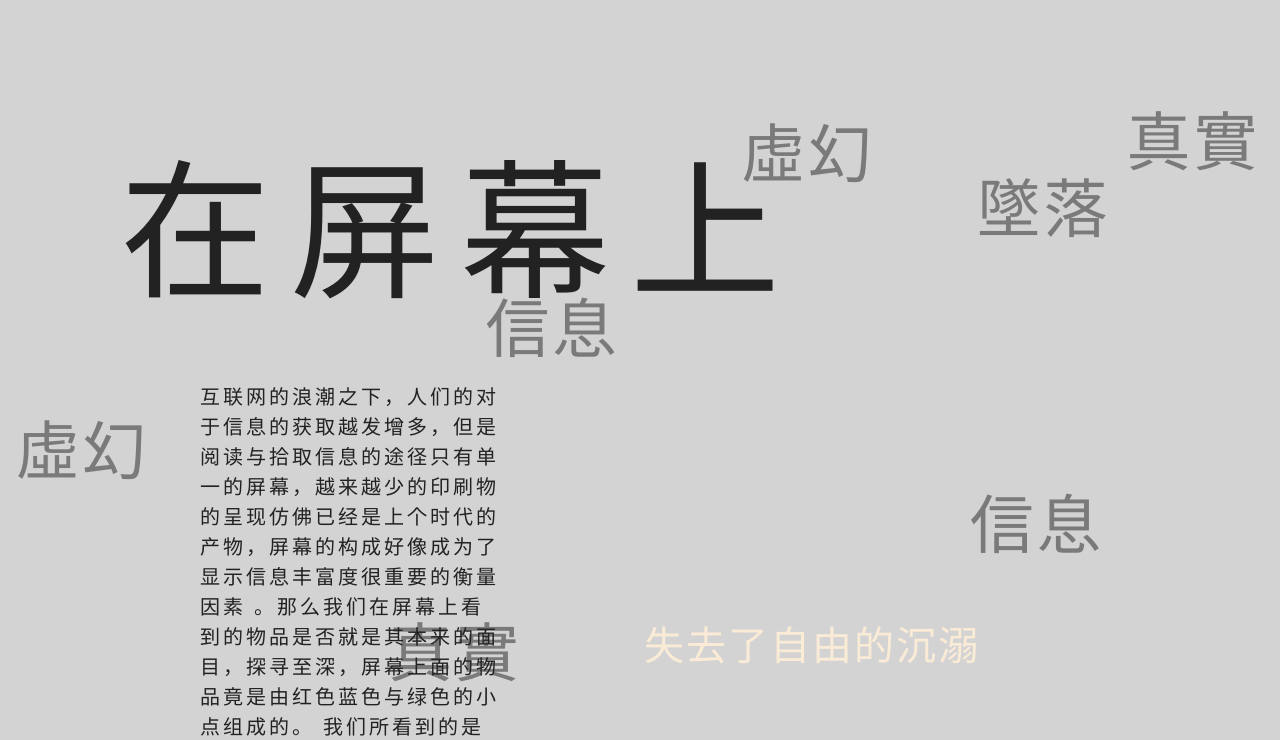
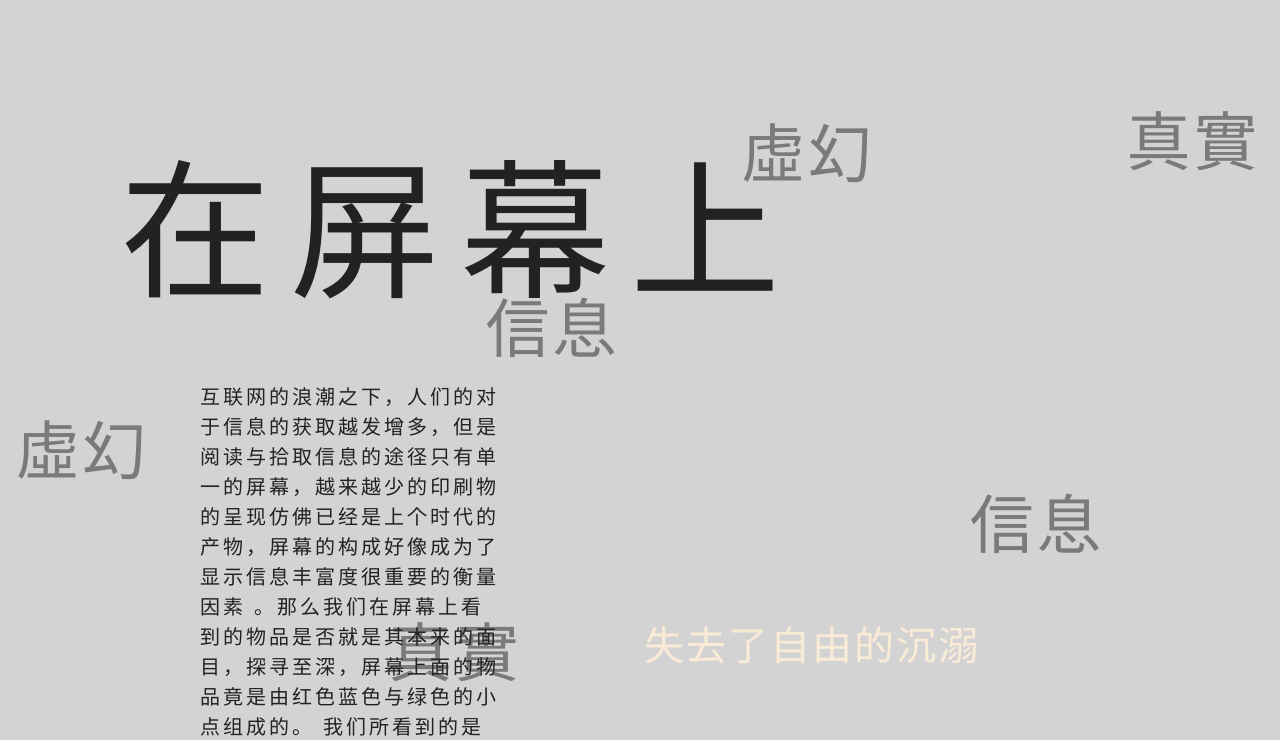
Before and after one commit to POMAMAMAMA/POMA-FINAL, a plain HTML site: page pinmu/index.html in a window 1280 px wide. Shown: the part 38-778 px from the top of the page. Drawn offline with Linux system fonts and the light colour scheme; a web font is replaced by a local one.

Commit message:
Update index.html

```diff
--- a/pinmu/index.html
+++ b/pinmu/index.html
@@ -102,7 +102,7 @@
             <p style="display: inline-block; vertical-align: middle;font-family: 'FZ';letter-spacing: 3px;font-size: 64px;color: rgb(34, 34, 34, 0.5);"></p>
         </div>
         <div class="textbox">
-            <p style="display: inline-block; vertical-align: middle;font-family: 'FZ';letter-spacing: 3px;font-size: 64px;color: rgb(34, 34, 34, 0.5);">墜落</p>
+            <p style="display: inline-block; vertical-align: middle;font-family: 'FZ';letter-spacing: 3px;font-size: 64px;color: rgb(34, 34, 34, 0.5);"></p>
         </div>
     </div>
 
```
